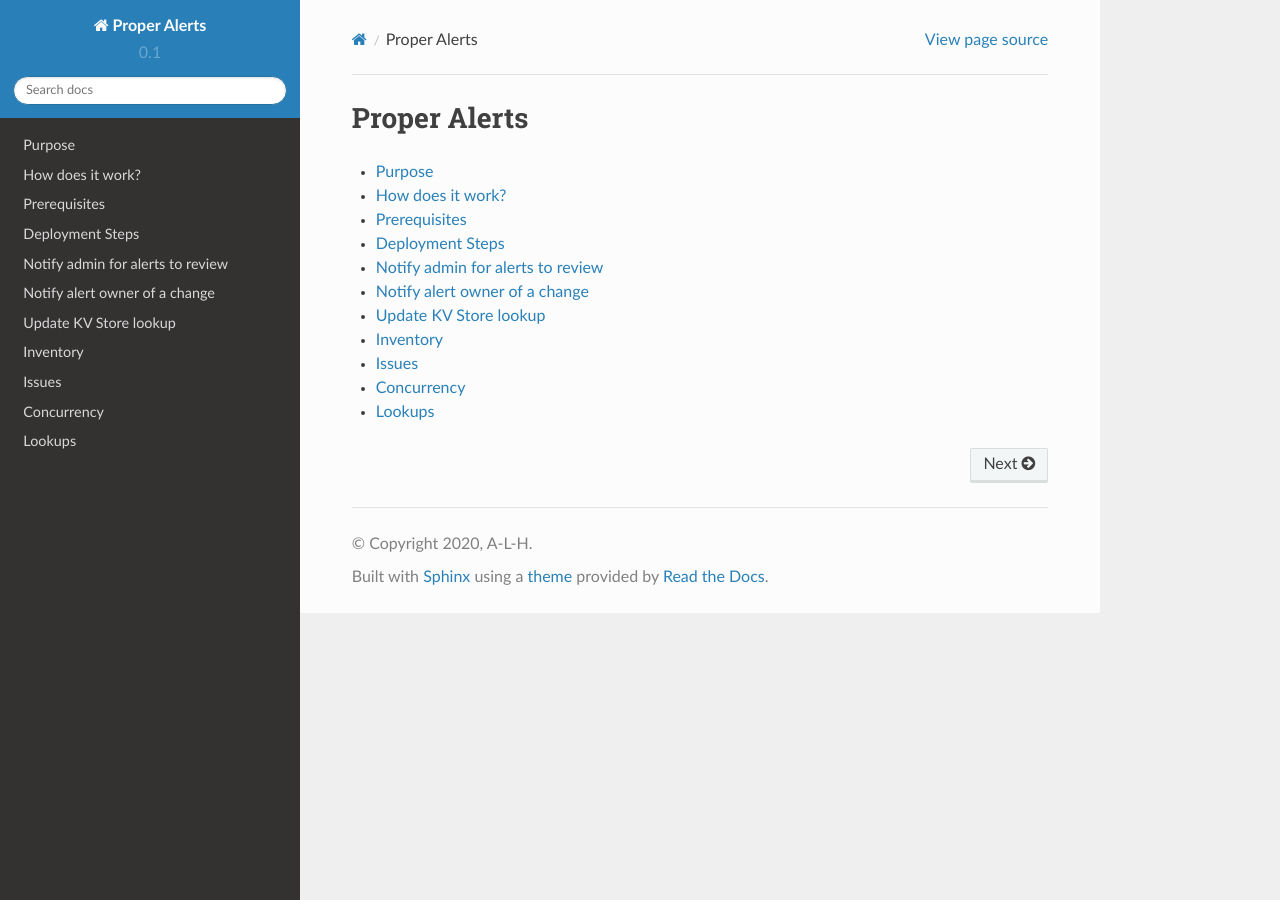
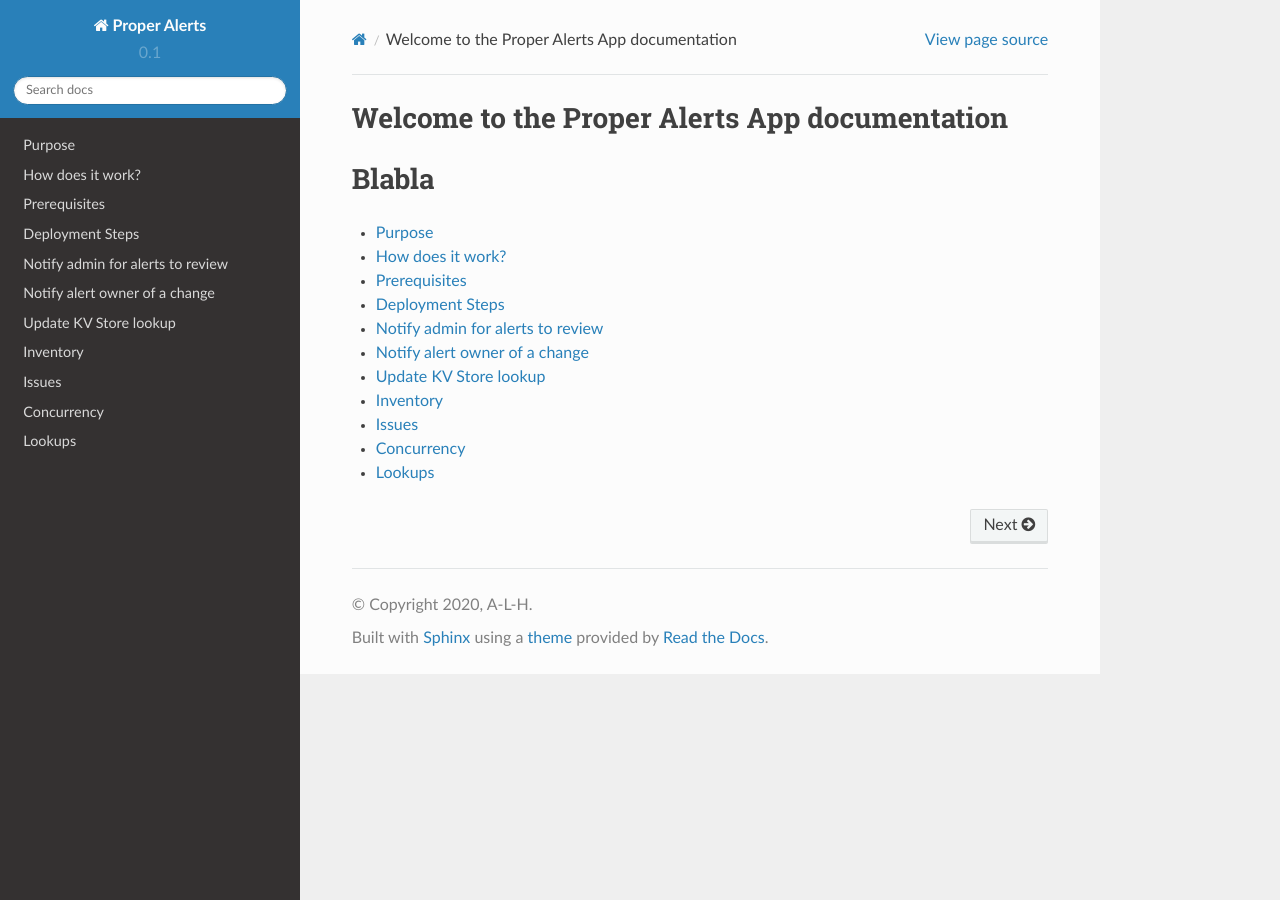
Before and after one commit to a-l-h/splunk-app-proper-alerts, a Sphinx documentation site: the page built from doc/index.rst, in a window 1280 px wide. Built offline with Sphinx 7.4.7 and the Read the Docs theme 2.0.0, drawn with Linux system fonts in a browser that asks for light colours.

Commit message:
Update index.rst

```diff
--- a/doc/index.rst
+++ b/doc/index.rst
@@ -3,8 +3,12 @@
    in this index.rst for them to be rendered and added to the
    table of contents
 
+Welcome to the Proper Alerts App documentation
+==============================================
 
-Proper Alerts
+
+
+Blabla
 =============
 
 .. toctree::
```
